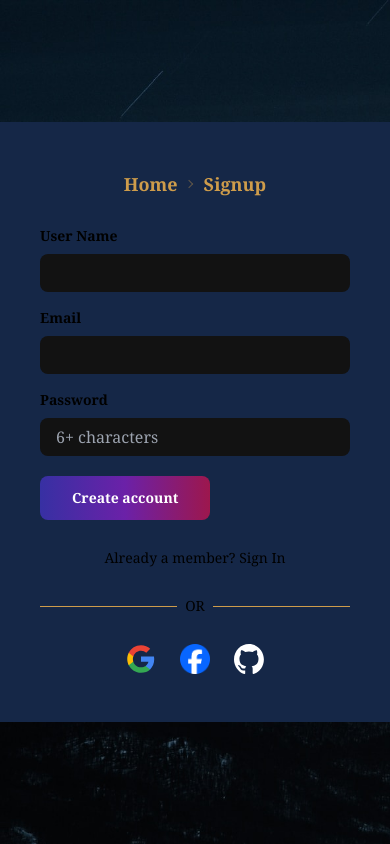
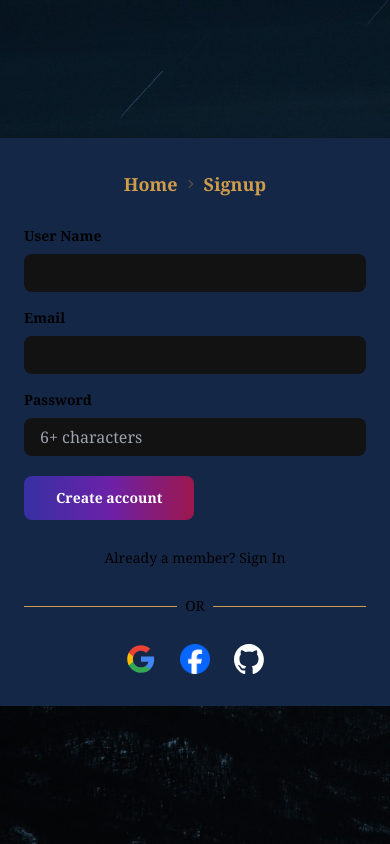
Before and after one commit to hnguyen96/personal-project, a Next.js app: page /sign-up in a window 390 px wide. Built offline with nearby package versions, Linux system fonts and the light colour scheme; no server answers.

Commit message:
Signup form padding fixed

```diff
--- a/app/(auth)/sign-up/page.tsx
+++ b/app/(auth)/sign-up/page.tsx
@@ -8,7 +8,7 @@ export default function Page() {
 
   return (
     <div className="font-serif flex flex-col min-h-screen items-center justify-center bg-home bg-cover">
-      <div className="w-full md:w-[500px] p-10 bg-secondary md:rounded-lg">
+      <div className="w-full md:w-[500px] p-6 md:p-10 bg-secondary md:rounded-lg">
         <div className="flex justify-center text-lg mx-auto breadcrumbs font-extrabold mb-5">
           <ul className="text-[#ce9c4b]">
             <li><a onClick={() => router.push("/")}>Home</a></li>
```
